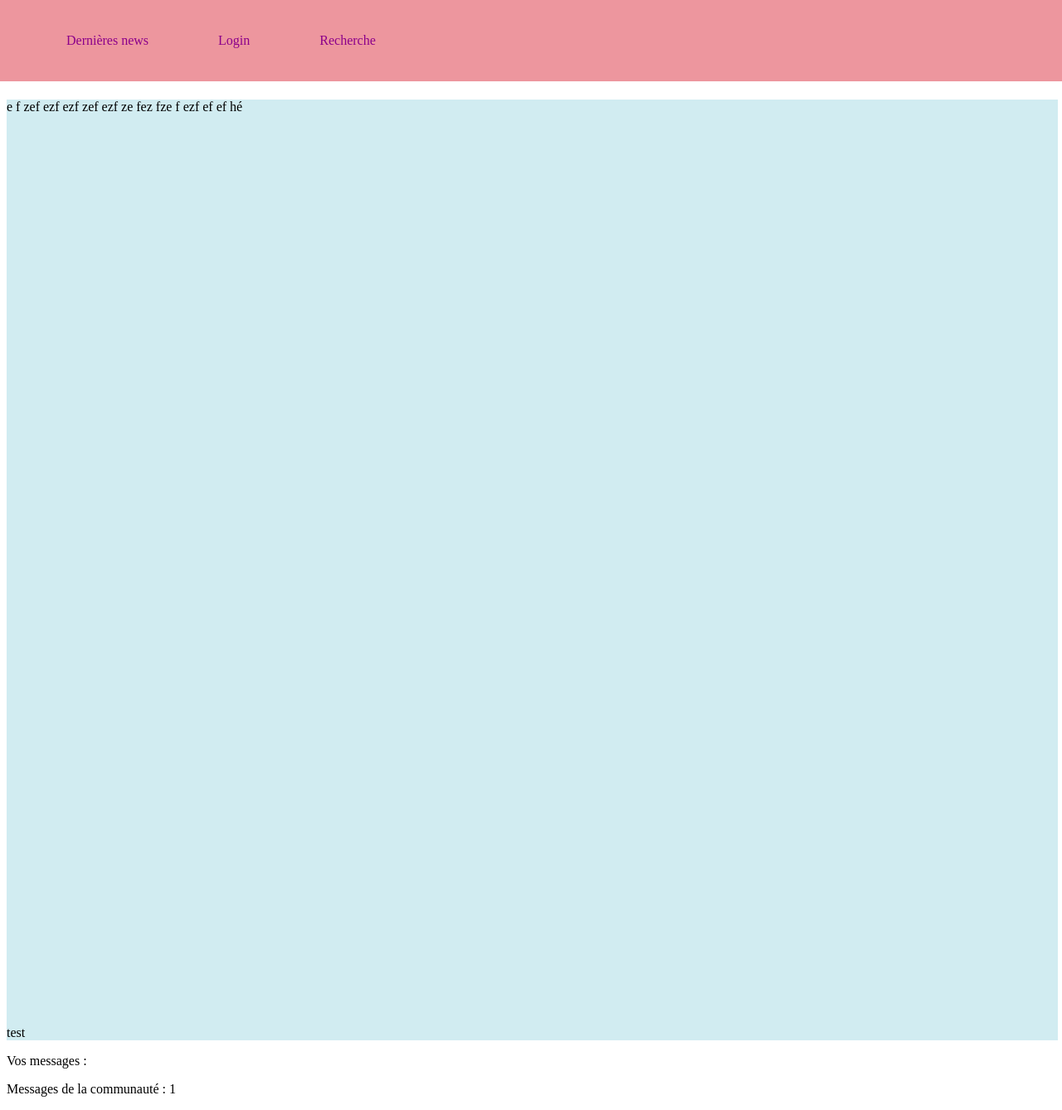
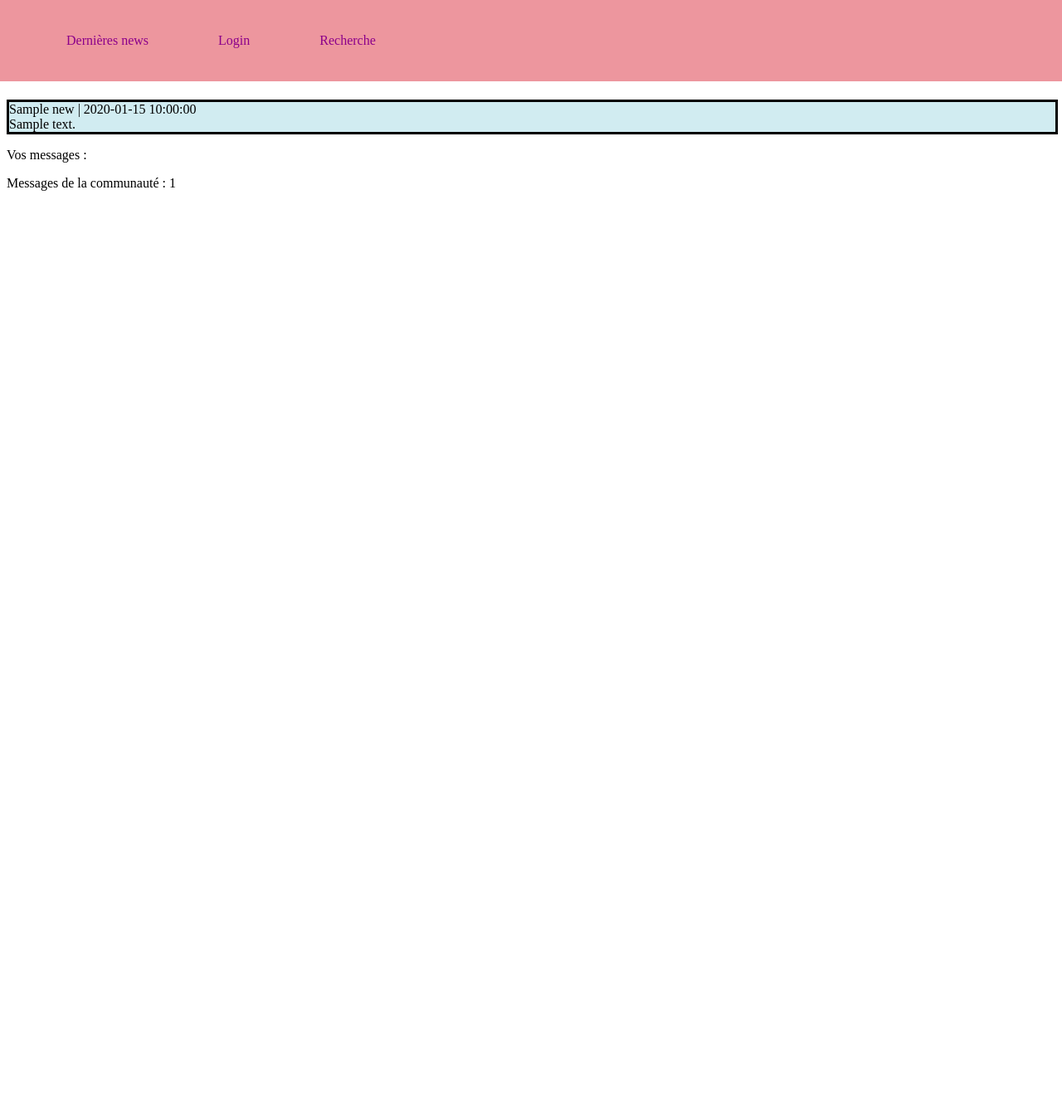
Before and after one commit to clement-reynaud/ProjetWebIUT2A, a PHP site: page / in a window 1280 px wide. Shown: the whole page at 83% size. After the commit the page ends 230 px from the top, so only its background shows below. Run offline with PHP 8.4, Linux system fonts and the light colour scheme; tables that the repository leaves empty or names only in its code hold one stand-in row (values such as "Sample post"); some libraries are stand-ins or nearby versions.

Commit message:
Page principale affiche les news

```diff
--- a/Contrôleur/CtrlUtilisateur.php
+++ b/Contrôleur/CtrlUtilisateur.php
@@ -62,6 +62,7 @@ class CtrlUtilisateur
 
         $m = new ModeleNews();
         $nbNews = $m->getNbNews();
+        $news = $m->getNews();
 
         require ("../Vue/PagePrincipale.php");
     }
--- a/DAL/Gateway/NewsGateway.php
+++ b/DAL/Gateway/NewsGateway.php
@@ -38,15 +38,12 @@ class NewsGateway
         return intval($this->con->getResults()[0]['COUNT(*)']);
     }
 
-    public function getNews(int $premiereNews, int $NbNews) : array{
+    public function getAllNews() : array{
 
-        $query="SELECT * FROM NEWS ORDER BY DATE_CREE DESC LIMIT :first, :last ";
-        $this->con->executeQuery($query, array(
-            ':first'=>array($premiereNews, PDO::PARAM_STR),
-            ':last'=>array($NbNews, PDO::PARAM_STR)
-        ));
+        $query="SELECT * FROM NEWS";
+        $this->con->executeQuery($query, array());
 
-        $res=$this->con->getResult();
+        $res=$this->con->getResults();
         Return $res;
     }
 }
--- a/Modèle/ModeleNews.php
+++ b/Modèle/ModeleNews.php
@@ -20,8 +20,8 @@ class ModeleNews{
         return $this->ngt->NbNews();
     }
 
-    function getNews($nbNews){
-        return $this->ngt->getNews();
+    function getNews(){
+        return $this->ngt->getAllNews();
     }
 }
 
--- a/Vue/PagePrincipale.php
+++ b/Vue/PagePrincipale.php
@@ -37,23 +37,14 @@
         </ul>
     </header>
     <div id="page">
-        <p>e
-            f
-            zef
-
-            ezf
-            ezf
-            zef
-            ezf
-            ze
-            fez
-            fze
-            f
-            ezf
-            ef
-            ef
-            hé <br><br><br><br><br><br><br><br><br><br><br><br><br><br><br><br><br><br><br><br><br><br><br><br><br><br><br><br><br><br><br><br><br><br><br><br><br><br><br><br><br><br><br><br><br><br><br><br><br><br><br><br><br><br><br><br><br><br><br><br><br><br>test
-        </p>
+        <?php
+        foreach ($news as $val)
+        print "
+        <p style='border: solid'>
+            " . $val["titre"] . " | " . $val["date_cree"] . "<br>
+            " . $val["contenu"] . "
+        </p>"
+        ?>
     </div>
     <footer>
         <p>Vos messages :</p>
```
